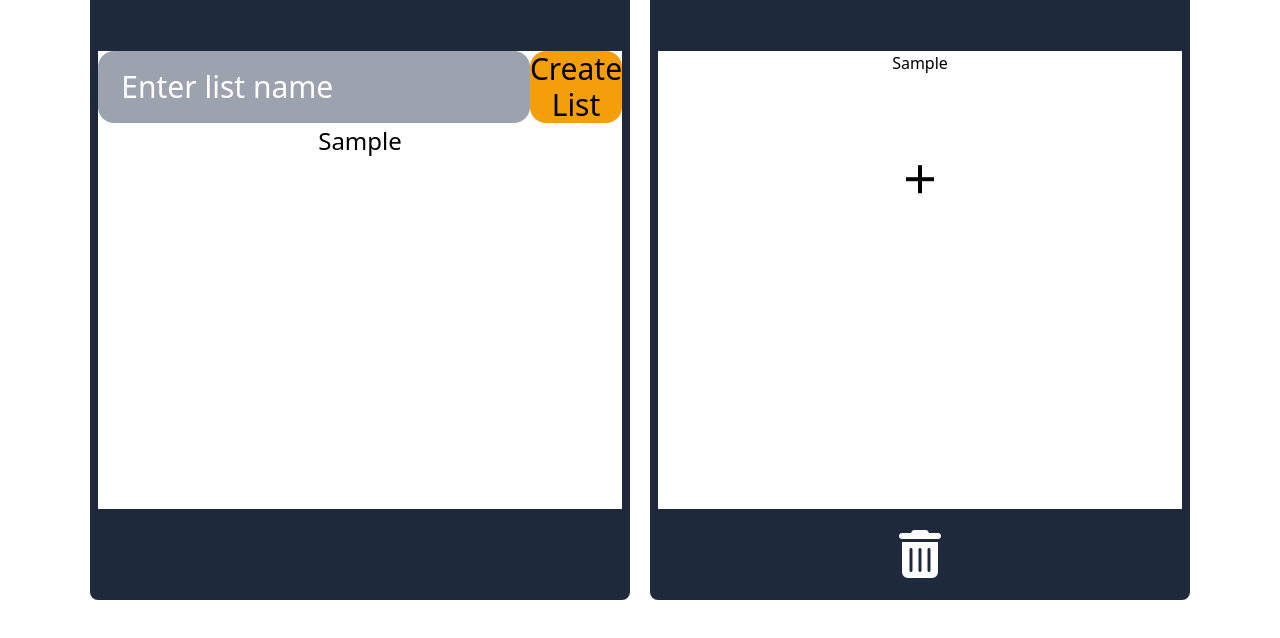
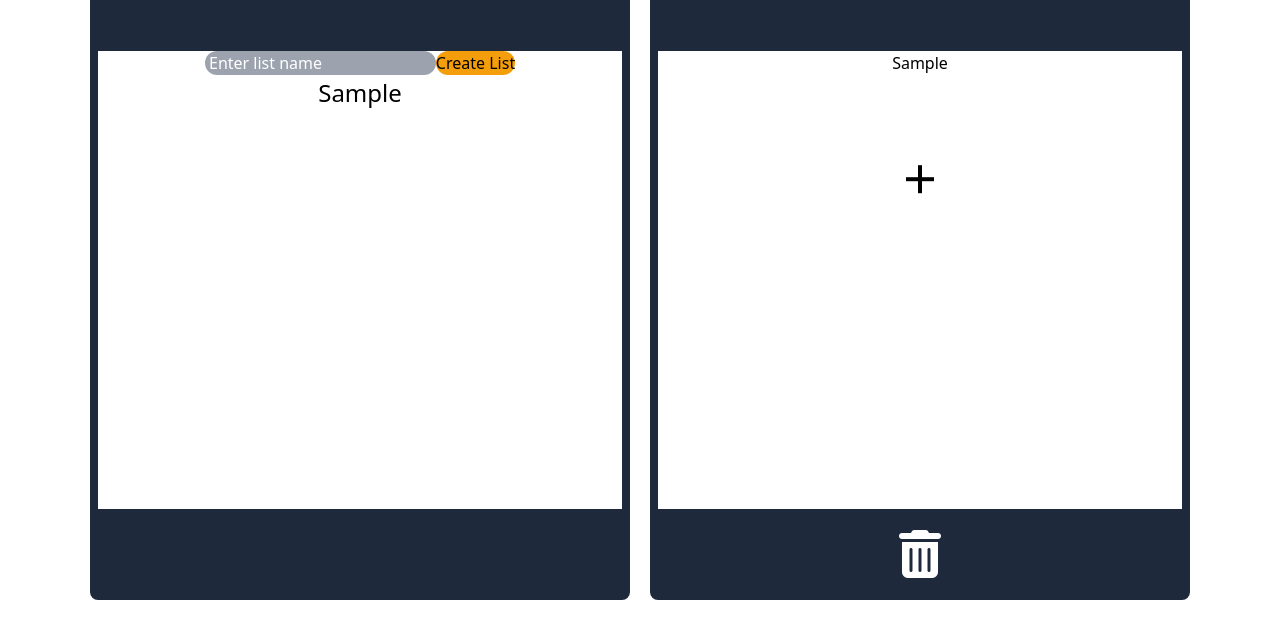
Before and after one commit to BryceColton/TodoListApp, a website: page index.html in a window 1280 px wide. Both pictures are taken after typing "Sample" into the empty fields and a click on the button "Create List". Shown: the part 120-758 px from the top of the page. Drawn offline with nearby package versions, Linux system fonts and the light colour scheme.

Commit message:
10/11/2023 fixing some more bugs specifically with relation to the list titles

```diff
--- a/index.html
+++ b/index.html
@@ -17,13 +17,14 @@
         <div><i class="fa-solid fa-magnifying-glass"></i></div>
       </nav>
 
-      <div class="lists text-3xl display3 dark:text-white border-x-8 border-slate-800 dark:border-white overflow-scroll">
+      <div class="lists w-full text-lg display3 dark:text-white border-x-8 border-slate-800 dark:border-white overflow-scroll">
         <div class="flex justify-center">
-          <input type="text" class="bg-gray-400 text-white rounded-2xl" id="new-list-name" placeholder="   Enter list name">
+          <input type="text" class="bg-gray-400 text-white rounded-2xl" id="new-list-name" placeholder=" Enter list name">
           <button id="create-list" class="bg-amber-500 rounded-2xl">Create List</button>
+          <!-- <i class="ri-add-line text-5xl"></i> -->
         </div>
         <!-- List of created lists goes here -->
-        <div id="titles">
+        <div class="w-full flex flex-col items-center" id="titles">
 
         </div>
       </div>
--- a/input.css
+++ b/input.css
@@ -16,7 +16,7 @@ body {
 
 .mainContainer {
     width: 100%;
-    height: 100vh;
+    /* height: 100vh; */
     display: flex;
     justify-content: center;
 
--- a/list.js
+++ b/list.js
@@ -228,6 +228,8 @@ function updateLists() {
         if (newItemText.trim() !== '') {
           addTodoItem(currentListIndex, newItemText);
           newItemInput.value = '';
+
+          addItemContainer.removeChild(newItemInput);
         }
       }
     });
```
